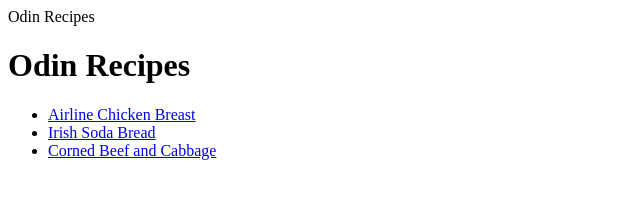
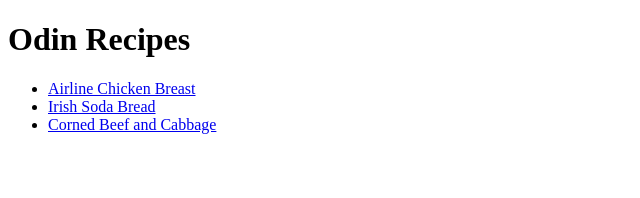
Before and after one commit to kleon-codes/odin-recipes, a plain HTML site: page index.html in a window 1280 px wide. Shown: the whole page, without its empty margins (0-640 px from the left). Drawn offline with Linux system fonts and the light colour scheme.

Commit message:
Fixed typo

```diff
--- a/index.html
+++ b/index.html
@@ -2,7 +2,7 @@
 <html lang="en">
     <head>
         <meta charset="utf-8">
-        <time>Odin Recipes</time>
+        <title>Odin Recipes</title>
     </head>
     <body>
         <h1>Odin Recipes</h1>
```
